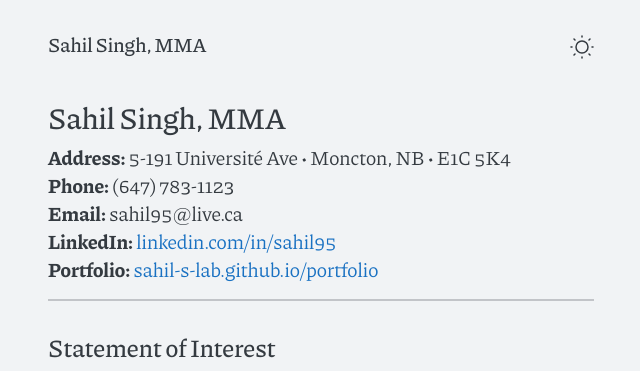
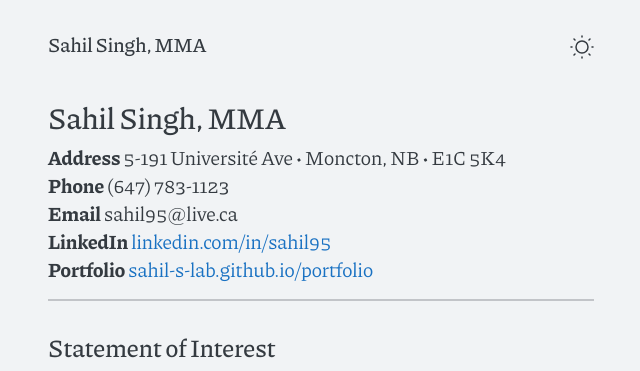
Before and after one commit to sahil-s-lab/portfolio, a Jekyll site: the page built from cv.md, in a window 1280 px wide and 900 px high. Shown: the top 371 px of the window, without its empty margins (319-959 px from the left). Built offline with Jekyll 4.4.1, drawn with Linux system fonts in a browser that asks for light colours; some web fonts are replaced.

Commit message:
Update cv.md

```diff
--- a/cv.md
+++ b/cv.md
@@ -5,11 +5,11 @@ title: CV
 
 # Sahil Singh, MMA
 
-**Address:** 5-191 Université Ave • Moncton, NB • E1C 5K4
-**Phone:** (647) 783-1123
-**Email:** sahil95@live.ca
-**LinkedIn:** [linkedin.com/in/sahil95](https://www.linkedin.com/in/sahil95)
-**Portfolio:** [sahil-s-lab.github.io/portfolio](https://sahil-s-lab.github.io/portfolio/)
+**Address** 5-191 Université Ave • Moncton, NB • E1C 5K4
+**Phone** (647) 783-1123
+**Email** sahil95@live.ca
+**LinkedIn** [linkedin.com/in/sahil95](https://www.linkedin.com/in/sahil95)
+**Portfolio** [sahil-s-lab.github.io/portfolio](https://sahil-s-lab.github.io/portfolio/)
 
 ---
 
```
